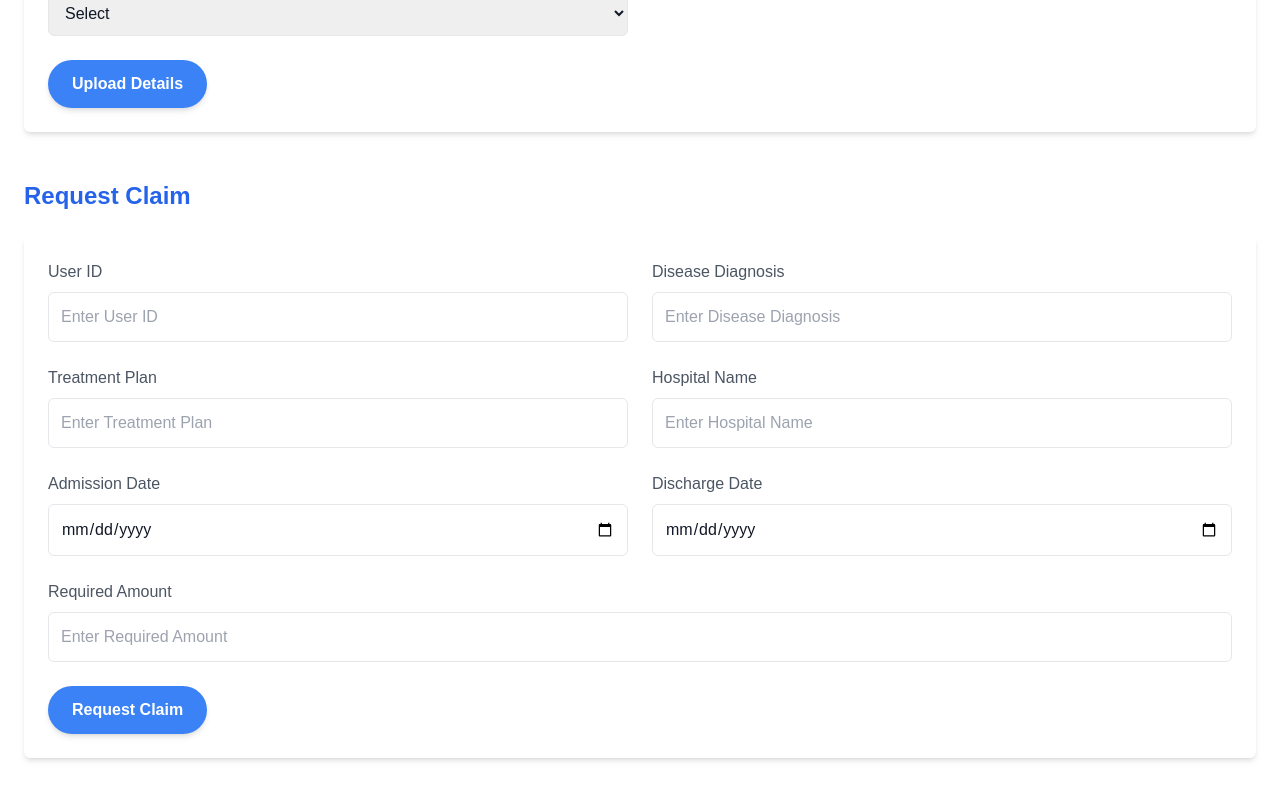
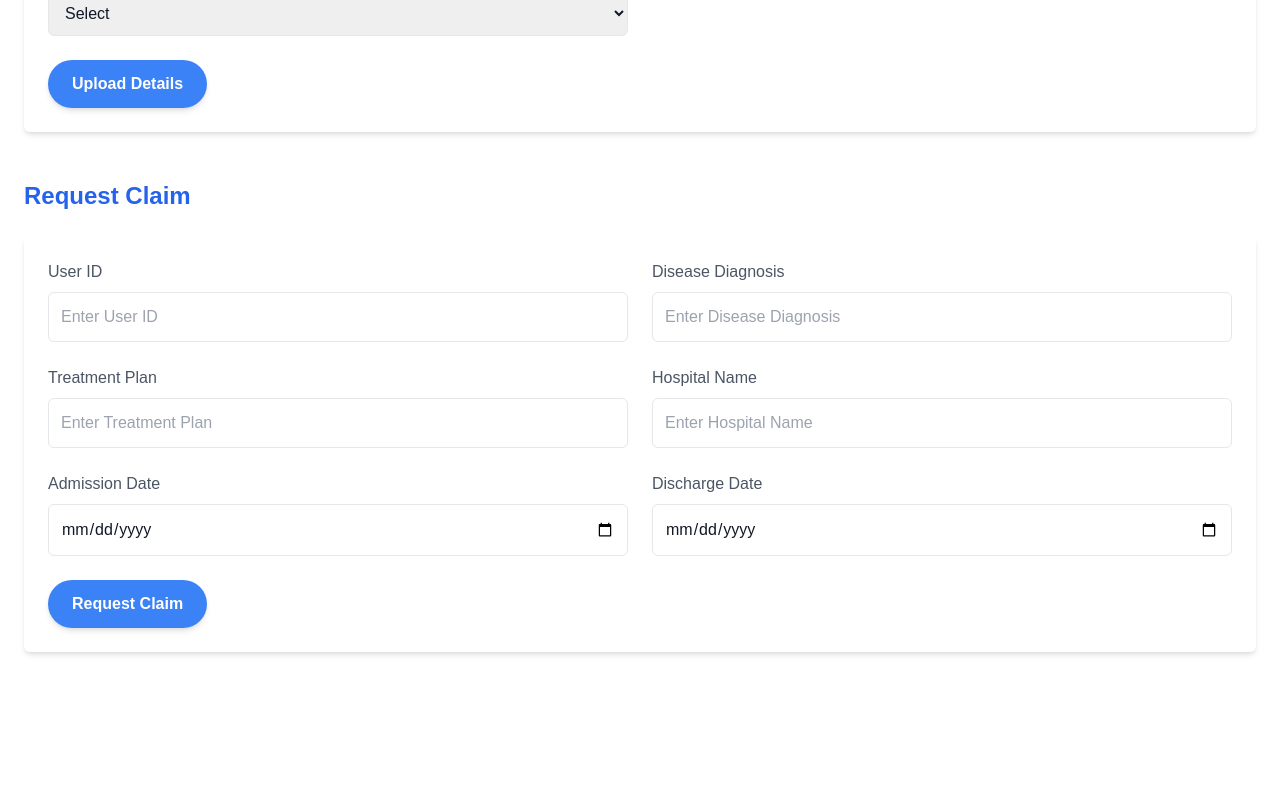
Before and after one commit to Rahuldj2/hyperledger-insurance-app-front-end, a Next.js app: page /hospitals in a window 1280 px wide. Shown: the part 519-1319 px from the top of the page. After the commit the page ends 1219 px from the top, so only its background shows below. Built offline with nearby package versions, Linux system fonts and the light colour scheme.

Commit message:
INtegrated uploadPatientData endpoint for claim request

```diff
--- a/src/pages/hospitals.js
+++ b/src/pages/hospitals.js
@@ -62,6 +62,8 @@ const handleRequestClaim = async (e) => {
     dischargeDate: formData.get("dischargeDate"),
   };
 
+  console.log(data)
+
   // Send POST request to upload patient details
   try {
     const response = await fetch("http://localhost:3001/claims/uploadPatientDetails", {
@@ -70,7 +72,10 @@ const handleRequestClaim = async (e) => {
         "Content-Type": "application/json",
       },
       body: JSON.stringify(data),
+
     });
+
+    console.log(response)
 
     if (!response.ok) {
       throw new Error("Failed to request claim");
@@ -278,21 +283,6 @@ const handleRequestClaim = async (e) => {
                 />
               </div>
 
-              {/* Required Amount */}
-              <div className="md:col-span-2">
-                <label htmlFor="requiredAmount" className="block text-gray-600 mb-2 font-medium">
-                  Required Amount
-                </label>
-                <input
-                  type="number"
-                  id="requiredAmount"
-                  name="requiredAmount"  // Added name attribute
-                  placeholder="Enter Required Amount"
-                  className="w-full p-3 text-gray-900 border rounded-md focus:outline-blue-500"
-                  required
-                />
-              </div>
-
               {/* Submit Button */}
               <div className="md:col-span-2 text-center">
                 <button
```
